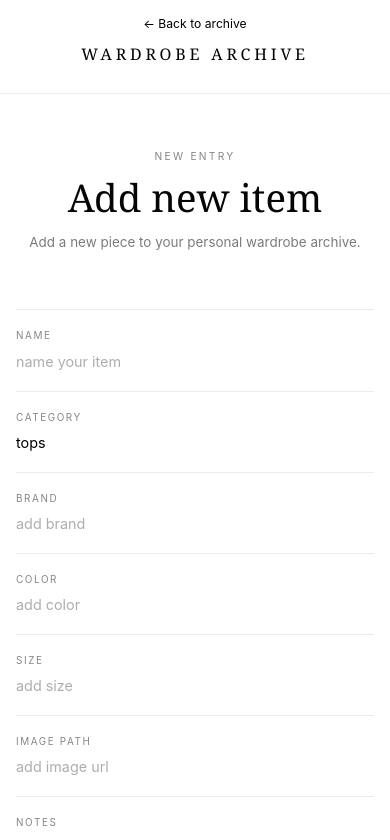
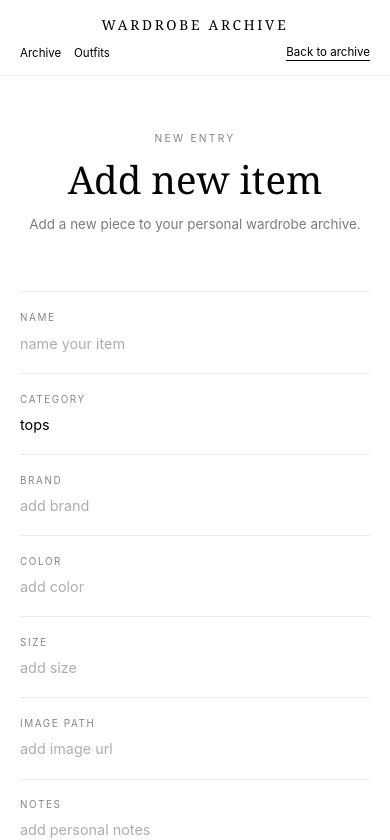
Before and after one commit to sophmophxx/webtech_project, an Angular app in the folder frontend/: page /items/new in a window 390 px wide. Shown: the top 840 px of the page. Built offline with nearby package versions, Linux system fonts and the light colour scheme.

Commit message:
style: align item page headers and restore outfit return navigation

```diff
--- a/frontend/src/app/features/wardrobe/pages/clothing-item-create-page/clothing-item-create-page.html
+++ b/frontend/src/app/features/wardrobe/pages/clothing-item-create-page/clothing-item-create-page.html
@@ -1,10 +1,13 @@
 <section class="editor-page">
   <header class="editor-page__topbar">
-    <a class="editor-page__back-link" routerLink="/">← Back to archive</a>
+    <nav class="editor-page__nav">
+      <a routerLink="/">Archive</a>
+      <a routerLink="/outfits">Outfits</a>
+    </nav>
 
     <a class="editor-page__brand" routerLink="/">Wardrobe Archive</a>
 
-    <span></span>
+    <a class="editor-page__back-link" routerLink="/"> Back to archive </a>
   </header>
 
   <main class="editor-page__content">
--- a/frontend/src/app/features/wardrobe/pages/clothing-item-create-page/clothing-item-create-page.scss
+++ b/frontend/src/app/features/wardrobe/pages/clothing-item-create-page/clothing-item-create-page.scss
@@ -17,11 +17,38 @@
   border-bottom: 1px solid rgba(0, 0, 0, 0.06);
 }
 
+.editor-page__nav {
+  justify-self: start;
+  display: flex;
+  gap: 1.1rem;
+}
+
+.editor-page__nav a,
 .editor-page__back-link {
-  justify-self: start;
   font-size: 0.76rem;
   color: #000000;
   text-decoration: none;
+}
+
+.editor-page__nav a:hover,
+.editor-page__back-link:hover {
+  opacity: 0.55;
+}
+
+.editor-page__brand {
+  text-transform: uppercase;
+  letter-spacing: 0.24em;
+  font-family: Georgia, 'Times New Roman', serif;
+  font-size: clamp(1rem, 1.35vw, 1.35rem);
+  font-weight: 500;
+  color: #000000;
+  text-decoration: none;
+}
+
+.editor-page__back-link {
+  justify-self: end;
+  border-bottom: 1px solid currentColor;
+  padding-bottom: 0.16rem;
 }
 
 .editor-page__back-link:hover {
@@ -81,14 +108,42 @@
 
 @media (max-width: 760px) {
   .editor-page__topbar {
-    grid-template-columns: 1fr;
     height: auto;
-    gap: 0.75rem;
-    padding-block: 1rem;
-    text-align: center;
+    grid-template-columns: 1fr 1fr;
+    grid-template-areas:
+      'brand brand'
+      'nav action';
+    row-gap: 0.65rem;
+    padding: 0.95rem 1.25rem 0.85rem;
+    text-align: initial;
+  }
+
+  .editor-page__brand {
+    grid-area: brand;
+    justify-self: center;
+    font-size: 0.86rem;
+    letter-spacing: 0.2em;
+    white-space: nowrap;
+  }
+
+  .editor-page__nav {
+    grid-area: nav;
+    justify-self: start;
+    gap: 0.8rem;
+  }
+
+  .editor-page__nav a {
+    font-size: 0.72rem;
   }
 
   .editor-page__back-link {
-    justify-self: center;
+    grid-area: action;
+    justify-self: end;
+    font-size: 0.72rem;
+    padding-bottom: 0.12rem;
+  }
+
+  .editor-page__content {
+    padding: 3.5rem 1.25rem 4rem;
   }
 }
--- a/frontend/src/app/features/wardrobe/pages/clothing-item-detail-page/clothing-item-detail-page.html
+++ b/frontend/src/app/features/wardrobe/pages/clothing-item-detail-page/clothing-item-detail-page.html
@@ -1,6 +1,9 @@
 <section class="detail-page">
   <header class="detail-page__topbar">
-    <a class="detail-page__back-link" [routerLink]="backLink()"> ← {{ backLabel() }} </a>
+    <nav class="detail-page__nav">
+      <a routerLink="/">Archive</a>
+      <a routerLink="/outfits">Outfits</a>
+    </nav>
 
     <a class="detail-page__brand" routerLink="/">Wardrobe Archive</a>
 
@@ -29,6 +32,12 @@
       </section>
 
       <section class="detail-page__info">
+        @if (backLink() !== '/') {
+          <a class="detail-page__context-link" [routerLink]="backLink()">
+            {{ backLabel() }}
+          </a>
+        }
+
         <p class="detail-page__eyebrow">{{ item.category }}</p>
 
         <h1>{{ item.name }}</h1>
--- a/frontend/src/app/features/wardrobe/pages/clothing-item-edit-page/clothing-item-edit-page.html
+++ b/frontend/src/app/features/wardrobe/pages/clothing-item-edit-page/clothing-item-edit-page.html
@@ -1,10 +1,17 @@
 <section class="editor-page">
   <header class="editor-page__topbar">
-    <a class="editor-page__back-link" routerLink="/">← Back to archive</a>
+    <nav class="editor-page__nav">
+      <a routerLink="/">Archive</a>
+      <a routerLink="/outfits">Outfits</a>
+    </nav>
 
     <a class="editor-page__brand" routerLink="/">Wardrobe Archive</a>
 
-    <span></span>
+    @if (item(); as item) {
+      <a class="editor-page__back-link" [routerLink]="['/items', item._id]"> Back to item </a>
+    } @else {
+      <span class="editor-page__back-link" aria-hidden="true"></span>
+    }
   </header>
 
   <main class="editor-page__content">
--- a/frontend/src/app/features/wardrobe/pages/clothing-item-edit-page/clothing-item-edit-page.scss
+++ b/frontend/src/app/features/wardrobe/pages/clothing-item-edit-page/clothing-item-edit-page.scss
@@ -17,15 +17,42 @@
   border-bottom: 1px solid rgba(0, 0, 0, 0.06);
 }
 
+.editor-page__nav {
+  justify-self: start;
+  display: flex;
+  gap: 1.1rem;
+}
+
+.editor-page__nav a,
 .editor-page__back-link {
-  justify-self: start;
   font-size: 0.76rem;
   color: #000000;
   text-decoration: none;
 }
 
+.editor-page__nav a:hover,
 .editor-page__back-link:hover {
   opacity: 0.55;
+}
+
+.editor-page__brand {
+  text-transform: uppercase;
+  letter-spacing: 0.24em;
+  font-family: Georgia, 'Times New Roman', serif;
+  font-size: clamp(1rem, 1.35vw, 1.35rem);
+  font-weight: 500;
+  color: #000000;
+  text-decoration: none;
+}
+
+.editor-page__back-link {
+  justify-self: end;
+  border-bottom: 1px solid currentColor;
+  padding-bottom: 0.16rem;
+}
+
+.editor-page__back-link:empty {
+  border-bottom: 0;
 }
 
 .editor-page__brand {
@@ -87,14 +114,42 @@
 
 @media (max-width: 760px) {
   .editor-page__topbar {
-    grid-template-columns: 1fr;
     height: auto;
-    gap: 0.75rem;
-    padding-block: 1rem;
-    text-align: center;
+    grid-template-columns: 1fr 1fr;
+    grid-template-areas:
+      'brand brand'
+      'nav action';
+    row-gap: 0.65rem;
+    padding: 0.95rem 1.25rem 0.85rem;
+    text-align: initial;
+  }
+
+  .editor-page__brand {
+    grid-area: brand;
+    justify-self: center;
+    font-size: 0.86rem;
+    letter-spacing: 0.2em;
+    white-space: nowrap;
+  }
+
+  .editor-page__nav {
+    grid-area: nav;
+    justify-self: start;
+    gap: 0.8rem;
+  }
+
+  .editor-page__nav a {
+    font-size: 0.72rem;
   }
 
   .editor-page__back-link {
-    justify-self: center;
+    grid-area: action;
+    justify-self: end;
+    font-size: 0.72rem;
+    padding-bottom: 0.12rem;
+  }
+
+  .editor-page__content {
+    padding: 3.5rem 1.25rem 4rem;
   }
 }
--- a/frontend/src/app/features/wardrobe/pages/outfit-detail-page/outfit-detail-page.html
+++ b/frontend/src/app/features/wardrobe/pages/outfit-detail-page/outfit-detail-page.html
@@ -92,7 +92,10 @@
             <div class="outfit-piece__body">
               <p class="outfit-piece__category">{{ item.category }}</p>
               <h2>
-                <a [routerLink]="['/items', item._id]">
+                <a
+                  [routerLink]="['/items', item._id]"
+                  [queryParams]="{ returnTo: '/outfits/' + outfit._id }"
+                >
                   {{ item.name }}
                 </a>
               </h2>
--- a/frontend/src/app/features/wardrobe/pages/outfits-page/outfits-page.scss
+++ b/frontend/src/app/features/wardrobe/pages/outfits-page/outfits-page.scss
@@ -290,4 +290,9 @@
     min-height: 300px;
     padding: 1.5rem;
   }
+
+  .outfits-page__intro h1 {
+    font-size: clamp(2.4rem, 12vw, 3.6rem);
+    line-height: 1;
+  }
 }
--- a/frontend/src/app/features/wardrobe/pages/wardrobe-page/wardrobe-page.html
+++ b/frontend/src/app/features/wardrobe/pages/wardrobe-page/wardrobe-page.html
@@ -8,7 +8,7 @@
     <a class="wardrobe-page__brand" routerLink="/"> Wardrobe Archive </a>
 
     <nav class="wardrobe-page__actions" aria-label="Seitennavigation">
-      <a class="wardrobe-page__new-link" routerLink="/items/new"> Add new item </a>
+      <a class="wardrobe-page__new-link" routerLink="/items/new"> Add item </a>
     </nav>
   </header>
 
--- a/frontend/src/app/features/wardrobe/pages/wardrobe-page/wardrobe-page.scss
+++ b/frontend/src/app/features/wardrobe/pages/wardrobe-page/wardrobe-page.scss
@@ -119,37 +119,30 @@ app-clothing-item-card {
     grid-template-areas:
       'brand brand'
       'archive action';
-    row-gap: 0.9rem;
-    padding: 1rem 1.25rem 0.95rem;
+    row-gap: 0.65rem;
+    padding: 0.95rem 1.25rem 0.85rem;
     text-align: initial;
   }
 
   .wardrobe-page__brand {
     grid-area: brand;
     justify-self: center;
-    font-size: 0.95rem;
-    letter-spacing: 0.18em;
+    font-size: 0.86rem;
+    letter-spacing: 0.2em;
     white-space: nowrap;
   }
 
-  .wardrobe-page__nav {
-    grid-area: archive;
-    justify-self: start;
-    gap: 0.8rem;
+  .wardrobe-page__nav-link {
+    font-size: 0.72rem;
   }
 
-  .wardrobe-page__nav-link {
-    font-size: 0.74rem;
+  .wardrobe-page__new-link {
+    font-size: 0.72rem;
   }
 
   .wardrobe-page__actions {
     grid-area: action;
     justify-self: end;
-  }
-
-  .wardrobe-page__new-link {
-    font-size: 0.74rem;
-    padding-bottom: 0.12rem;
   }
 
   .wardrobe-page__intro {
```
Also changed, not shown: frontend/src/app/features/wardrobe/pages/clothing-item-detail-page/clothing-item-detail-page.scss (+86 -13 lines).
